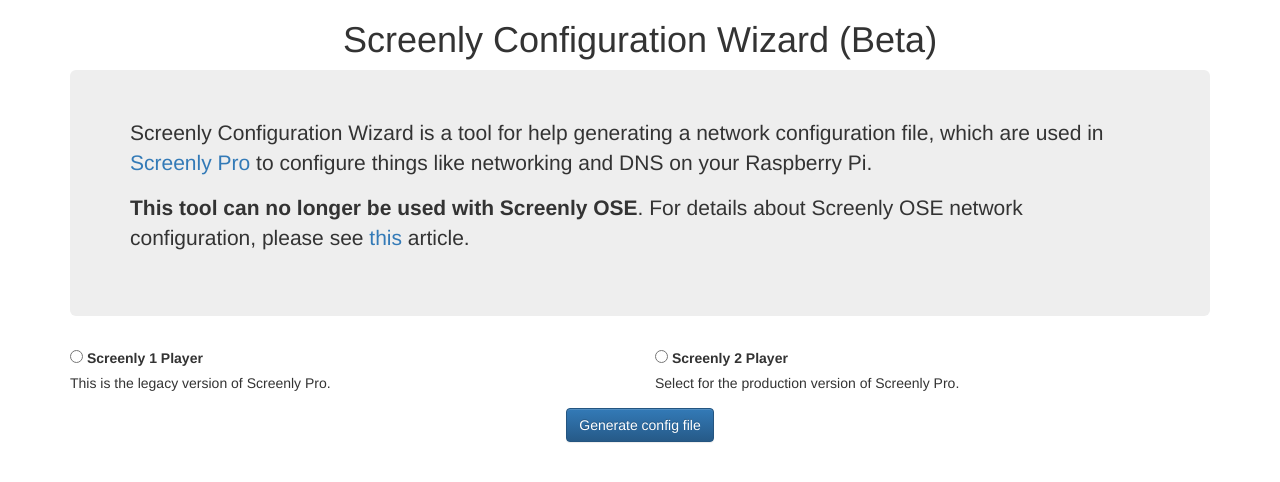
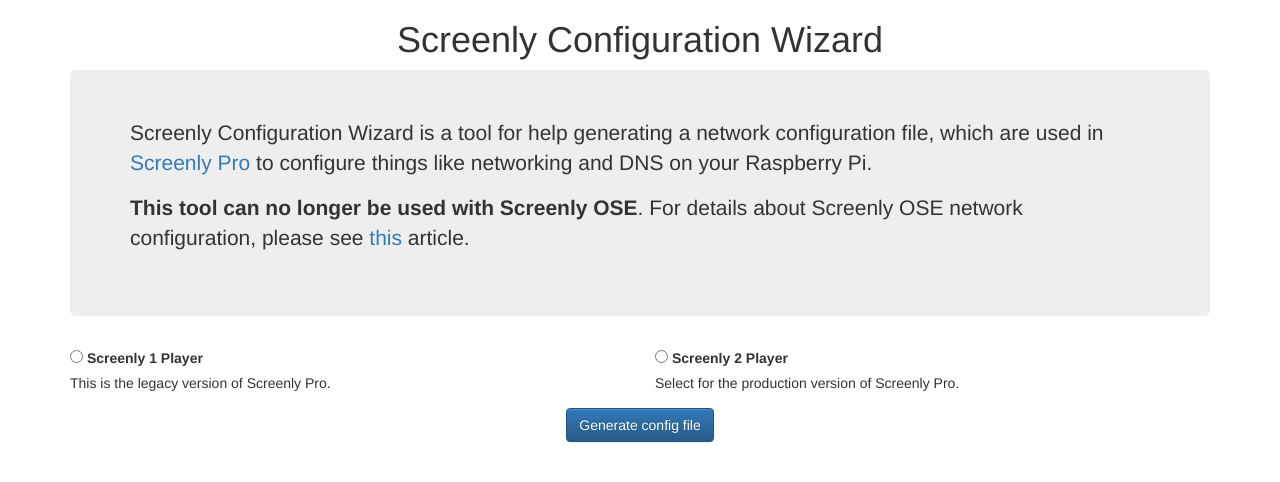
Before and after one commit to Screenly/wizard.screenly.io, a Jekyll site: the page built from pages/index.html, in a window 1280 px wide. Shown: the top 482 px of the page. Built offline with Jekyll 4.4.1, drawn with Linux system fonts in a browser that asks for light colours; nearby versions of some CDN libraries.

Commit message:
Removes beta label

```diff
--- a/pages/index.html
+++ b/pages/index.html
@@ -1,12 +1,12 @@
 ---
 layout: default
-title: Screenly Configuration Wizard (Beta)
+title: Screenly Configuration Wizard
 permalink: /
 ---
 
 <div class="row">
   <div class="col-xs-12">
-    <h1>Screenly Configuration Wizard (Beta)</h1>
+    <h1>Screenly Configuration Wizard</h1>
   </div>
 </div>
 <div class="row">
```
